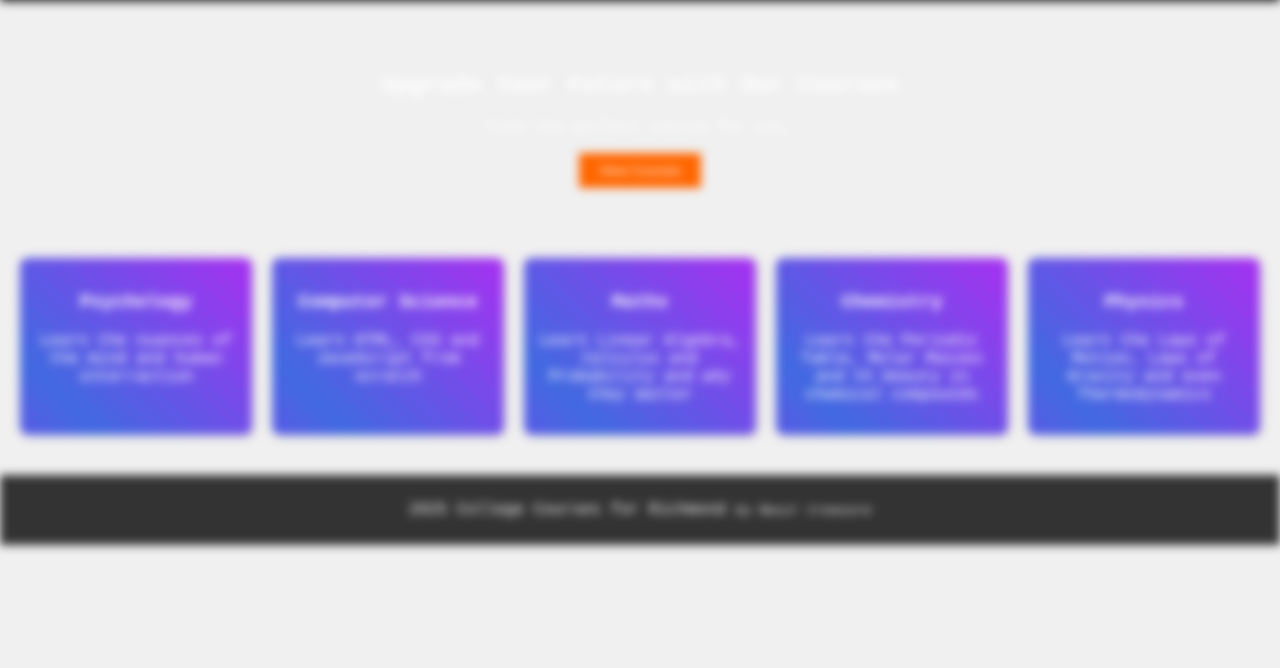
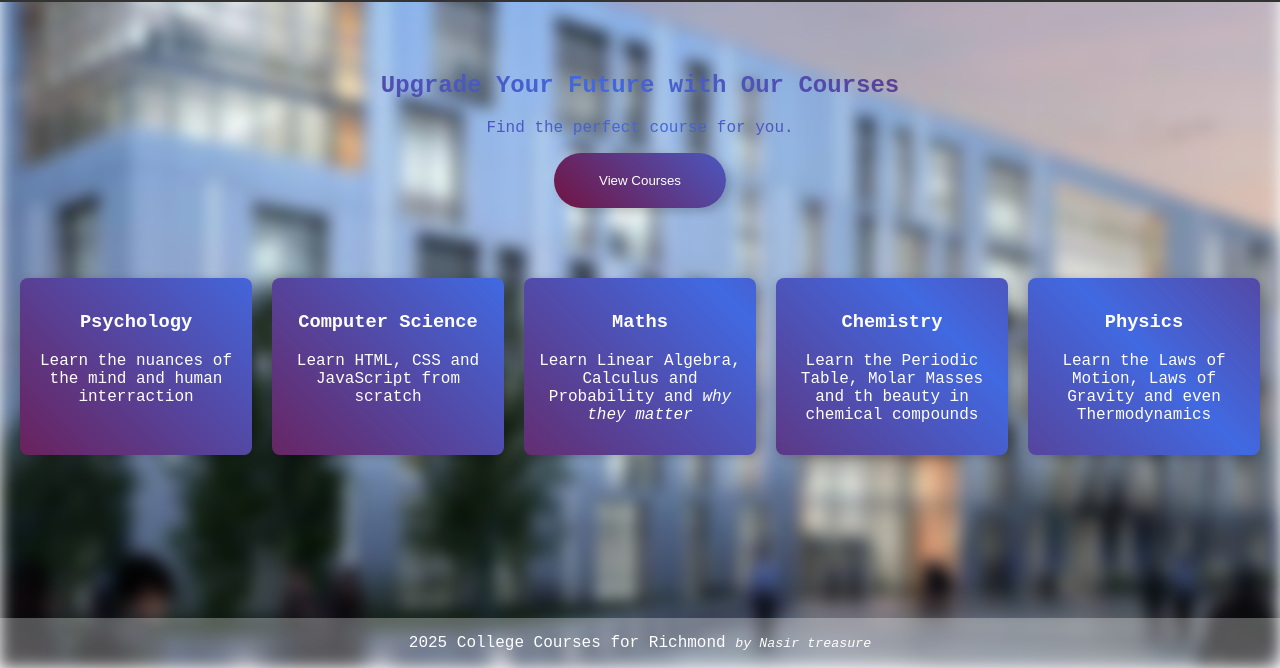
Before and after one commit to auraluvsu/college-project, a plain HTML site: page home.html in a window 1280 px wide. Shown: the part 132-800 px from the top of the page. Drawn offline with Linux system fonts and the light colour scheme.

Commit message:
20/03/2025 || Added Moving gradient and fixed footer

```diff
--- a/home.html
+++ b/home.html
@@ -21,7 +21,7 @@
     <section class="hero">
         <h2>Upgrade Your Future with Our Courses</h2>
         <p>Find the perfect course for you.</p>
-        <button align="center">View Courses</button>
+        <button class="button" align="center">View Courses</button>
     </section>
 
     <section class="courses">
--- a/styling.css
+++ b/styling.css
@@ -1,17 +1,38 @@
 body {
+    display: flex;
+    flex-direction: column;
+    min-height: 100vh;
     font-family: 'Courier New', Courier, monospace;
     margin: 0;
     padding: 0;
     text-align: center;
+        color: white;
+}
+
+body::before {
+    content: '';
+    position: absolute;
+    top: 0;
+    left: 0;
+    width: 100%;
+    height: 100%;
     background-image: url('rutc.jpg');
     background-size: cover;
     background-position: center;
     background-repeat: no-repeat;
     background-attachment: fixed;
     background-color: #f0f0f0;
-    color: white;
-    filter: blur(5px);
+
+    filter: blur(8px); /* Adjust the blur here */
+    z-index: -1; /* Put the blurred background behind the content */
 }
+
+@media (max-width: 768px) {
+    body::before {
+        filter: blur(4px); /* Slightly less blur on mobile for better performance */
+    }
+}
+
 
 header {
     background: #333;
@@ -30,41 +51,41 @@ nav ul li {
 }
 
 nav a {
-    color: white;
+    background-image: linear-gradient(to right, #ff00ff, #4169e1 );
+    color: transparent;
+    -webkit-background-clip: text;
+    background-clip: text;
     text-decoration: none;
     font-weight: bold;
 }
 
 .hero {
-    background: url('hero-bg.jpg') no-repeat center center/cover;
-    color: white;
+    background-image: linear-gradient(45deg, #7b0323, #4169e1, #7b0323 );
+    color: transparent;
+    -webkit-background-clip: text;
+    background-clip: text;
     padding: 50px 20px;
 }
 
 button {
-    background: #ff6600;
+    background: linear-gradient(45deg, #7b0323, #4169e1, #7b0323 );
     color: white;
     border: none;
-    padding: 10px 20px;
+    padding: 20px 45px;
     cursor: pointer;
+
+    border-radius: 30px;
+    box-shadow: 4px 4px 10px rgba(0, 0, 0, 0.2),
+            -4px -4px 10px rgba(255, 255, 255, 0.1);
+    background-size: 300% 300%;
+    animation: gradientMove 2.5s infinite alternate ease-in-out;
 }
 
-.courses {
-    display: flex;
-    justify-content: center;
-    gap: 20px;
-    padding: 20px;
+@keyframes gradientMove {
+    0% { background-position: 0% 50%; }
+    100% { background-position: 100% 50%; }
 }
 
-.course-card {
-    background: linear-gradient(45deg, #ff00ff, #4169e1, #ff00ff );
-    padding: 15px;
-    border-radius: 8px;
-    box-shadow: 2px 2px 10px rgba(0, 0, 0, 0.1);
-    width: 250px;
-    background-size: 300% 300%;
-    animation: sludgeAnimation 3s infinite alternate ease-in-out;
-}
 @keyframes sludgeAnimation {
     0% {
         background-position: 0% 50%;
@@ -76,13 +97,52 @@ button {
         background-position: 0% 50%;
     }
 }
+.courses {
+    display: flex;
+    justify-content: center;
+    gap: 20px;
+    padding: 20px;
+}
+
+.course-card {
+    background: linear-gradient(45deg, #7b0323, #4169e1, #7b0323 );
+    padding: 15px;
+    border-radius: 8px;
+    box-shadow: 2px 2px 10px rgba(0, 0, 0, 0.2);
+    width: 250px;
+    background-size: 300% 300%;
+    opacity: 0; /* Hide initially */
+    transform: translateY(20px);
+    animation: fadeIn 1s ease-out forwards, sludgeAnimation 5s infinite alternate ease-in-out;
+}
+
+@keyframes fadeIn {
+    from {
+        opacity: 0;
+        transform: translateY(20px);
+    }
+    to {
+        opacity: 1;
+        transform: translateY(0);
+    }
+}
+
+.course-card:nth-child(1) { animation-delay: 0.15s, 0.2s; }
+.course-card:nth-child(2) { animation-delay: 0.3s, 0.45s; }
+.course-card:nth-child(3) { animation-delay: 0.45s, 0.7s; }
+.course-card:nth-child(4) { animation-delay: 0.6s, 0.95s; }
+.course-card:nth-child(5) { animation-delay: 0.75s, 1.2s; }
 .course-card:hover {
     background: linear-gradient(45deg, #43cea2, #185a9d, #43cea2);
 }
 
 footer {
-    background: #333;
+    background: rgba(255,255,255,0.3);
     color: white;
-    padding: 10px;
-    margin-top: 20px;
+    padding: 0px;
+    margin-top: auto;
 }
+
+main {
+    flex: 1;
+}
```
Also changed, not shown: rutc.jpg (added).
